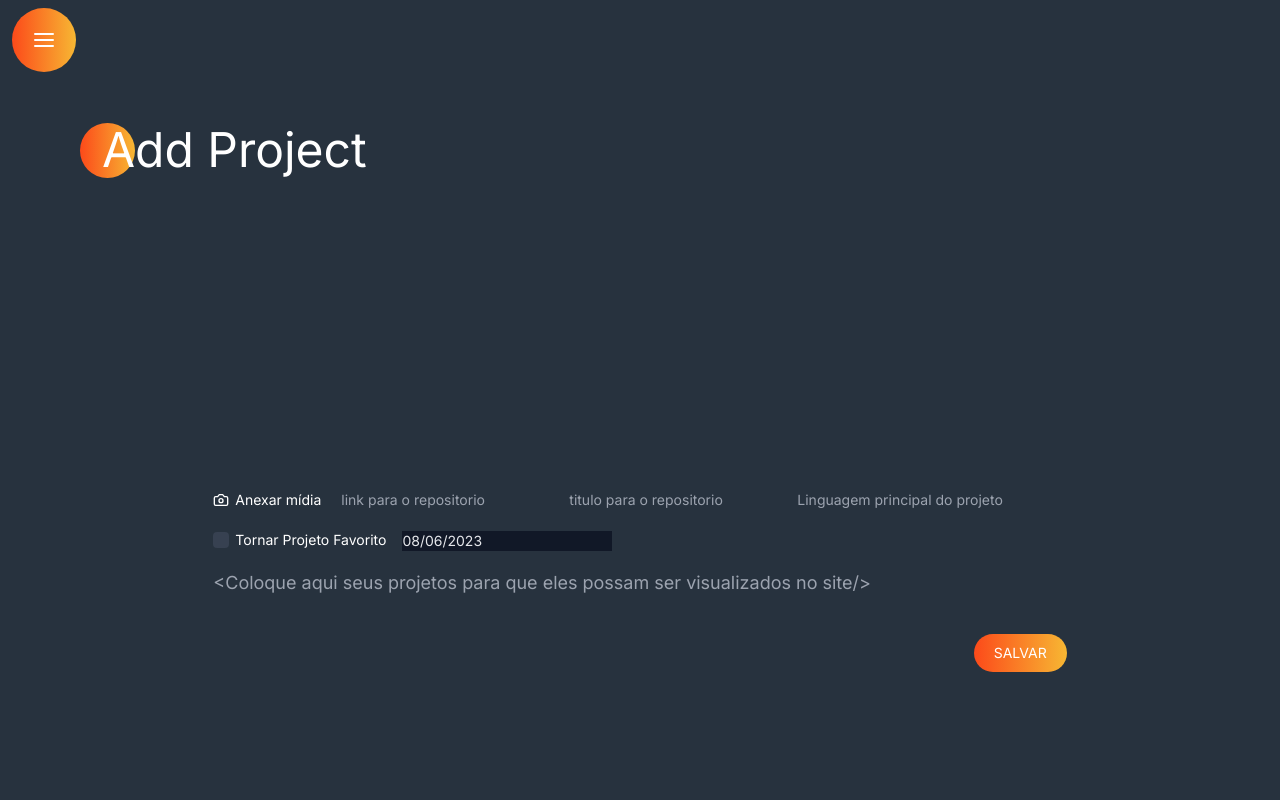
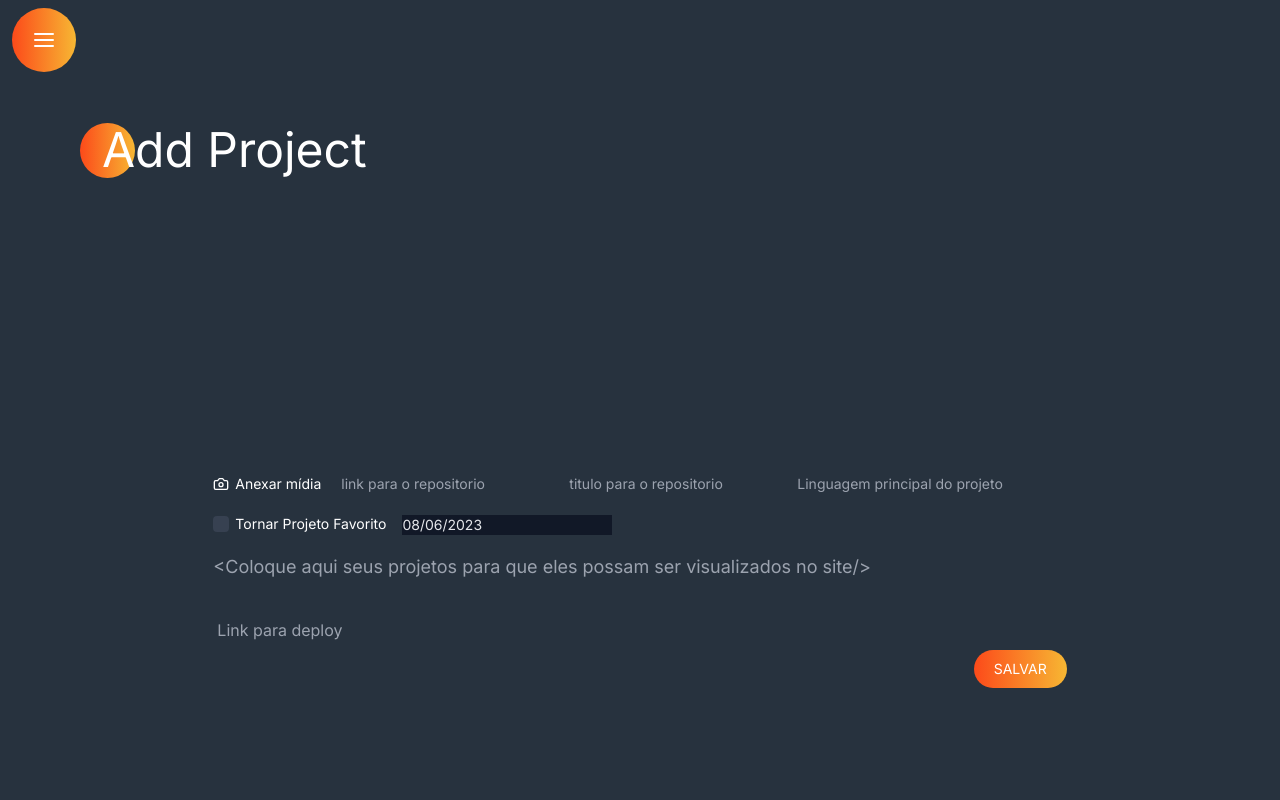
Before and after one commit to GabrielFeBe/portfolio-frontend, a Next.js app: page /adding in a window 1280 px wide. Shown: the top 800 px of the page. Built offline with nearby package versions, Linux system fonts and the light colour scheme; no server answers.

Commit message:
colocando deployLink na classe

```diff
--- a/src/app/components/AddingNewProject.tsx
+++ b/src/app/components/AddingNewProject.tsx
@@ -7,8 +7,12 @@ import MediaPicker from '@/app/components/MediaPicker'
 import { Camera } from 'lucide-react'
 import DatePickerComp from './DatePicker'
 import dayjs from 'dayjs'
+import Project from '@/types/Projects'
+interface Props {
+  project?: Project
+}
 
-export default function AddingNewProject() {
+export default function AddingNewProject({ project }: Props) {
   const [startDate, setStartDate] = useState(new Date())
   const [isFavorite, setIsFavorite] = useState<boolean>(false)
   const [formError, setFormError] = useState(false)
@@ -47,6 +51,7 @@ export default function AddingNewProject() {
           title: formData.get('title'),
           mainLanguage: formData.get('mainLanguage'),
           createdAt: dateTime,
+          deployLink: formData.get('deployLink'),
         },
         {
           headers: {
@@ -133,6 +138,15 @@ export default function AddingNewProject() {
         className="w-full flex-1 resize-none rounded border-0 bg-transparent p-0 text-lg leading-relaxed text-gray-100 placeholder:text-gray-400 focus:ring-0"
         placeholder="<Coloque aqui seus projetos para que eles possam ser visualizados no site/>"
       />
+      <label htmlFor="deployLink">
+        <input
+          type="text"
+          name="deployLink"
+          id="deployLink"
+          placeholder="Link para deploy"
+          className="ml-1 h-6 w-52 rounded border-gray-400 bg-transparent"
+        />
+      </label>
       <button
         type="submit"
         className="font-alt hover:mix-blend inline-block self-end  rounded-full bg-gradient-to-r from-customOrange to-customRed px-5 py-3 text-sm uppercase leading-none transition duration-300 hover:opacity-70"
--- a/src/types/Projects.ts
+++ b/src/types/Projects.ts
@@ -7,4 +7,5 @@ export default interface Project {
   title: string
   mainLanguage: string
   createdAt: Date
+  deployLink: string
 }
```
